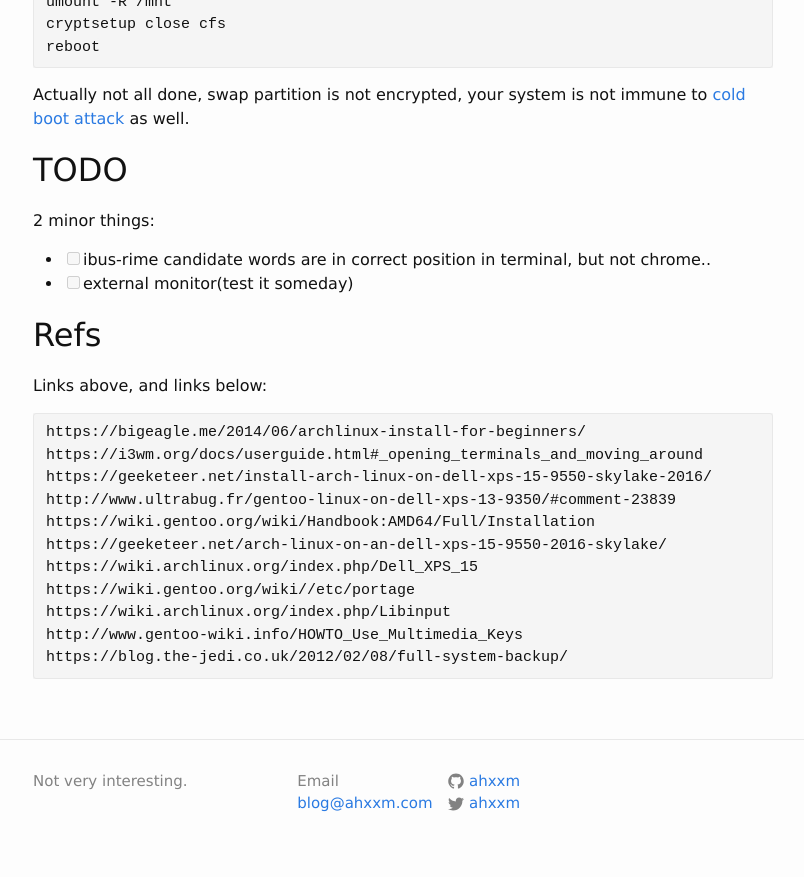
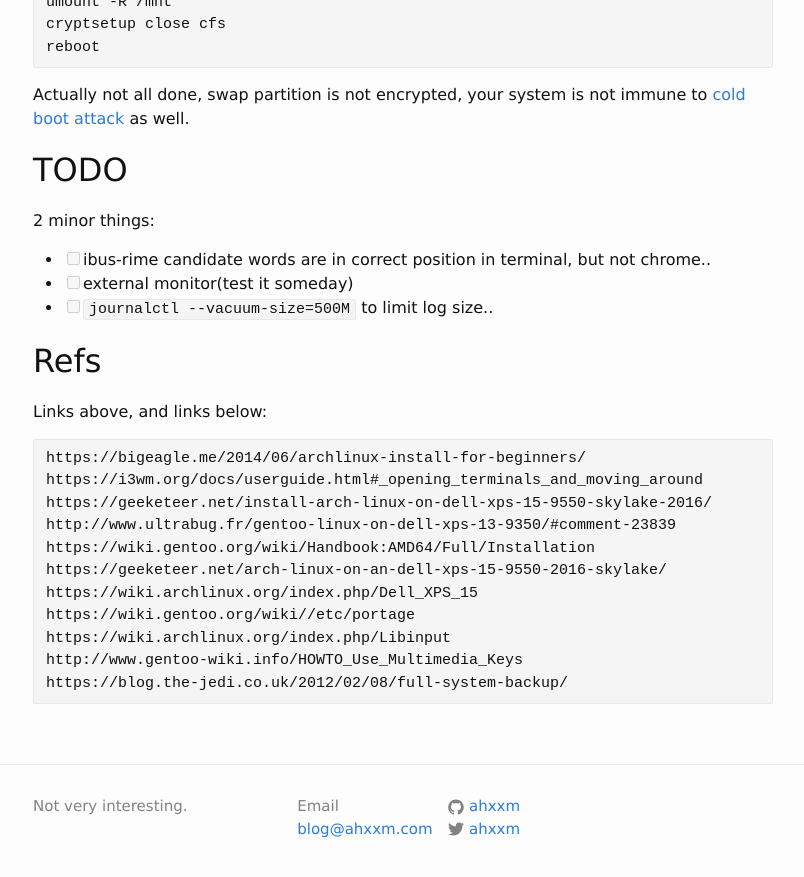
Before and after one commit to ahxxm/ahxxm.github.io, a Jekyll site: the page built from _posts/2016-04-19-arch-xps-9550-en.md, in a window 1280 px wide and 900 px high, scrolled down 14871 px. Shown: the top 877 px of the window, without its empty margins (237-1041 px from the left). Built offline with Jekyll 4.4.1, drawn with Linux system fonts in a browser that asks for light colours.

Commit message:
add todo

```diff
--- a/_posts/2016-04-19-arch-xps-9550-en.md
+++ b/_posts/2016-04-19-arch-xps-9550-en.md
@@ -202,7 +202,7 @@ Then you can configure Ethernet or Wi-Fi:
 As of 2016.04.19, kernel shipped with Archlinux latest ISO is 4.5.1, which by default enables BCM43602.
 
 
-###  bootloader
+### Bootloader
 
 Still as of 2016.04.19, it requires git version or a patch for Grub to recognize NVMe, however `bootctl` works out of box:
 
@@ -653,6 +653,7 @@ Actually not all done, swap partition is not encrypted, your system is not immun
 
 - [ ] ibus-rime candidate words are in correct position in terminal, but not chrome..
 - [ ] external monitor(test it someday)
+- [ ] `journalctl --vacuum-size=500M` to limit log size..
 
 
 ## Refs
```
